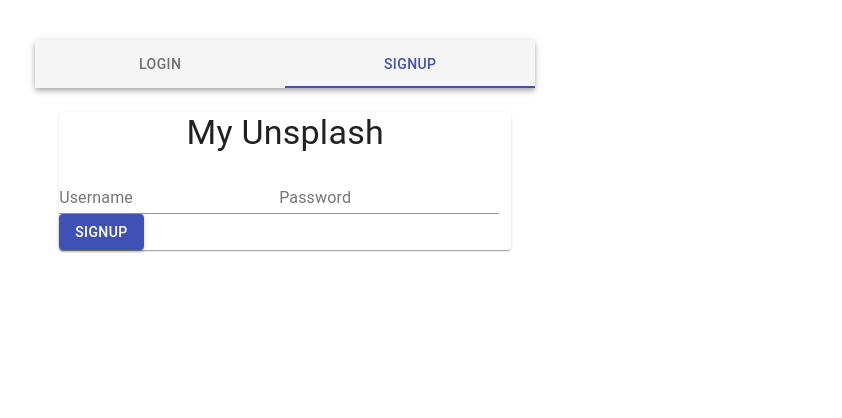
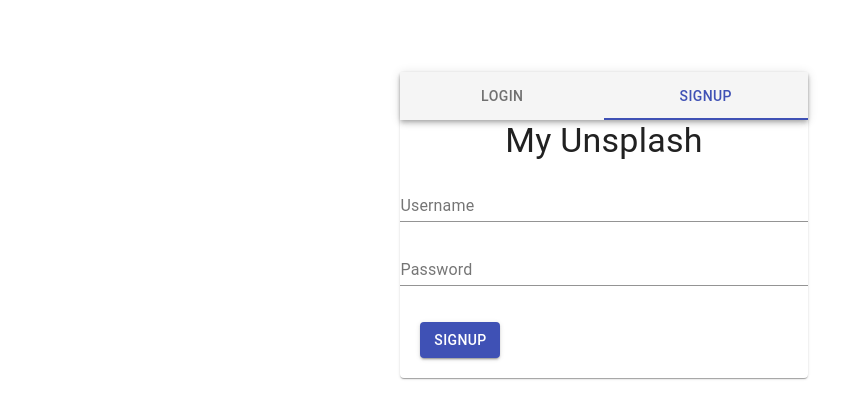
Before and after one commit to Unsplash-clone/client, a React (Create React App) app: page /login in a window 1280 px wide. Both pictures are taken after a click on the tab "SIGNUP". Shown: the top 418 px of the page, without its empty margins (36-878 px from the left). Built offline with nearby package versions, Linux system fonts and the light colour scheme.

Commit message:
update login page style

```diff
--- a/src/components/Login.js
+++ b/src/components/Login.js
@@ -2,7 +2,7 @@
 import axios from "axios";
 
 import Paper from "@material-ui/core/Paper";
-// import useStyles from "../styles/LoginStyles";
+import useStyles from "../styles/LoginStyles";
 import Typography from "@material-ui/core/Typography";
 import TextField from "@material-ui/core/TextField";
 import Button from "@material-ui/core/Button";
@@ -43,13 +43,6 @@
     "aria-controls": `full-width-tabpanel-${index}`,
   };
 }
-
-const useStyles = makeStyles((theme) => ({
-  root: {
-    backgroundColor: theme.palette.background.paper,
-    width: 500,
-  },
-}));
 
 function Login() {
   const classes = useStyles();
@@ -114,6 +107,13 @@
 
   return (
     <div className={classes.root}>
+      <TabPanel
+        value={value}
+        index={0}
+        dir={theme.direction}
+        className={classes.tabpanel}
+      >
+        <Paper className={classes.paper}>
           <AppBar position="static" color="default">
             <Tabs
               value={value}
@@ -127,8 +127,6 @@
               <Tab label="Signup" {...a11yProps(1)} />
             </Tabs>
           </AppBar>
-      <TabPanel value={value} index={0} dir={theme.direction}>
-        <Paper className={classes.paper}>
           <Typography
             variant="h4"
             component="h4"
@@ -168,8 +166,26 @@
           </form>
         </Paper>
       </TabPanel>
-      <TabPanel value={value} index={1} dir={theme.direction}>
+      <TabPanel
+        value={value}
+        index={1}
+        dir={theme.direction}
+        className={classes.tabpanel}
+      >
         <Paper className={classes.paper}>
+          <AppBar position="static" color="default">
+            <Tabs
+              value={value}
+              onChange={handleChange}
+              indicatorColor="primary"
+              textColor="primary"
+              variant="fullWidth"
+              aria-label="full width tabs example"
+            >
+              <Tab label="Login" {...a11yProps(0)} />
+              <Tab label="Signup" {...a11yProps(1)} />
+            </Tabs>
+          </AppBar>
           <Typography
             variant="h4"
             component="h4"
--- a/src/styles/LoginStyles.js
+++ b/src/styles/LoginStyles.js
@@ -7,9 +7,16 @@
     justifyContent: "center",
   },
   paper: {
+    width: "100%",
+    padding: 0,
+    margin: 0,
+    "& input": {
+      width: "50%",
+    },
+  },
+  tabpanel: {
     margin: theme.spacing(1),
     width: "40%",
-    padding: theme.spacing(2),
     [theme.breakpoints.down("md")]: {
       width: "50%",
     },
@@ -32,5 +39,6 @@
   },
   button: {
     width: "80px",
+    margin: "20px",
   },
 }));
```
Also changed, not shown: vercel.json. Lines whose indentation alone changed are shown as unchanged.
